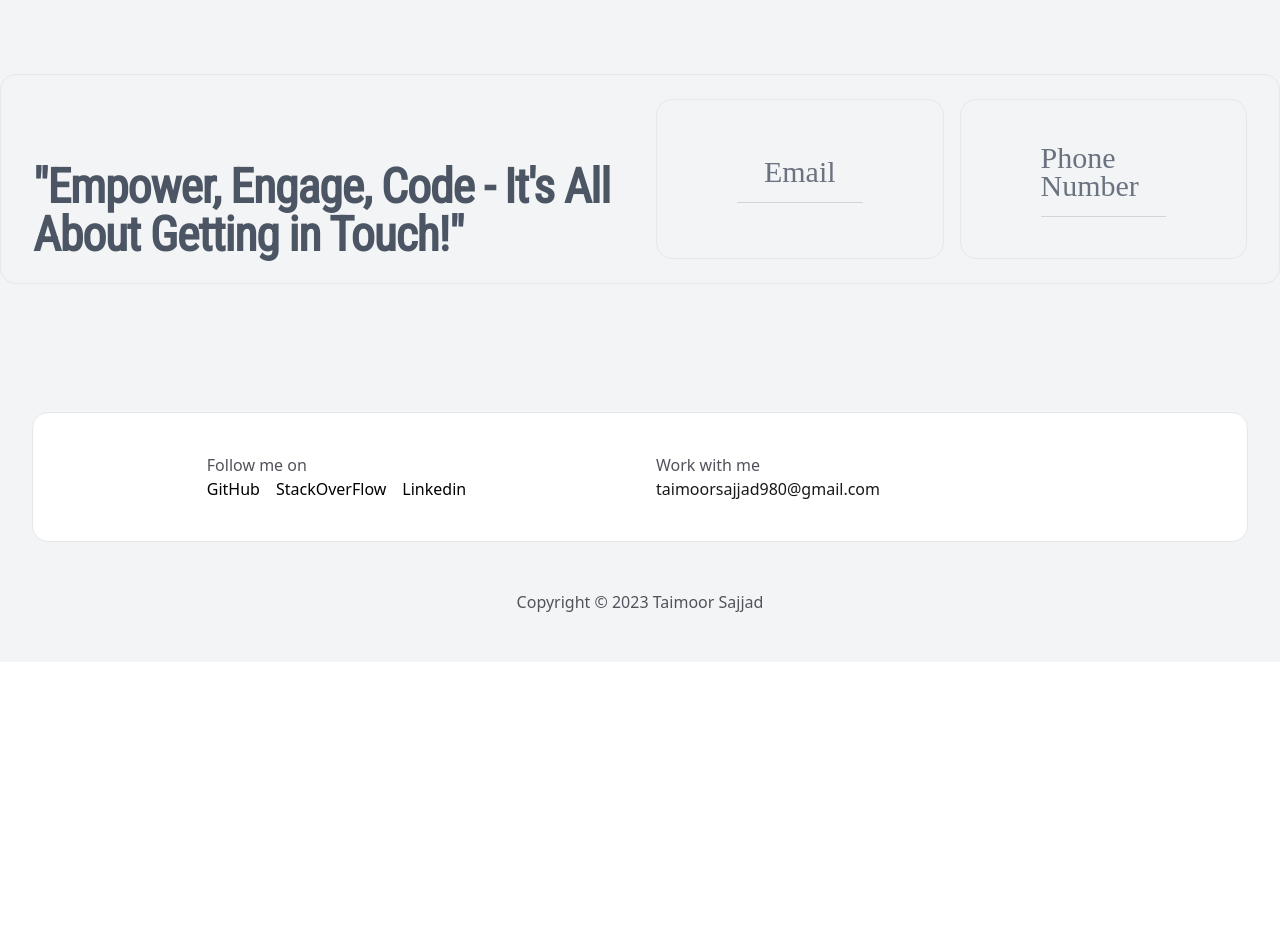
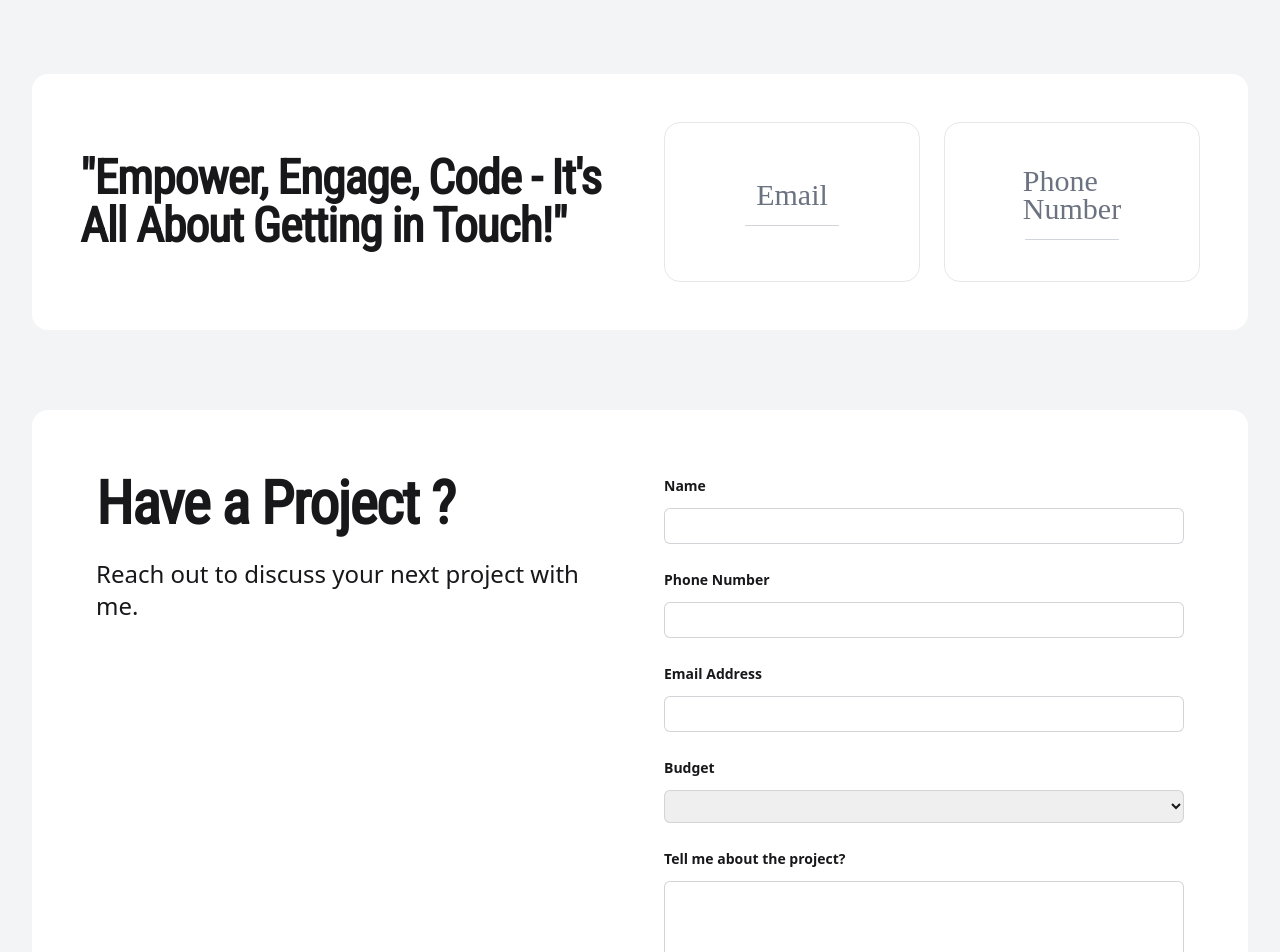
Before and after one commit to 1TaimoorSajjad/portfolio, an Angular app: page /contact in a window 1280 px wide. Shown: the part 140-1092 px from the top of the page. Before the commit the page ends 802 px from the top, so only its background shows below. Built offline with nearby package versions, Linux system fonts and the light colour scheme; a web font is replaced by a local one.

Commit message:
Added the form in the contact section

```diff
--- a/src/app/app.module.ts
+++ b/src/app/app.module.ts
@@ -8,6 +8,7 @@ import { HomeComponent } from './components/home/home.component';
 import { AboutComponent } from './components/about/about.component';
 import { ContactComponent } from './components/contact/contact.component';
 import { FooterComponent } from './components/footer/footer.component';
+import { ReactiveFormsModule } from '@angular/forms';
 
 @NgModule({
   declarations: [
@@ -20,7 +21,8 @@ import { FooterComponent } from './components/footer/footer.component';
   ],
   imports: [
     BrowserModule,
-    AppRoutingModule
+    AppRoutingModule,
+    ReactiveFormsModule
   ],
   providers: [],
   bootstrap: [AppComponent]
--- a/src/app/components/contact/contact.component.html
+++ b/src/app/components/contact/contact.component.html
@@ -1,18 +1,19 @@
-<div class=" py-20  ">
-    <div class="mx-auto max-w-7xl px-6 lg:px-8 rounded-2xl py-6 bg-gray-100 border ">
-        <div class="mx-auto max-w-2xl space-y-16 divide-y divide-gray-100 lg:mx-0 lg:max-w-none ">
-            <div class="grid grid-cols-1 gap-x-8 gap-y-10 lg:grid-cols-2">
-                <div class="flex items-end">
-                    <h2 class="text-5xl font-roboto font-bold tracking-tight text-gray-600">"Empower, Engage, Code -
+<section class="pt-20">
+    <div class="mx-auto max-w-7xl px-4 sm:px-6 lg:px-8">
+        <div class="bg-white rounded-2xl p-4 sm:p-8 md:p-12">
+            <dl class="grid lg:grid-cols-2 items-center gap-12">
+                <div class="flex flex-col">
+                    <h2 class="font-roboto text-4xl tracking-tight text-zinc-900 sm:text-5xl font-bold">
+                        "Empower, Engage, Code -
                         It's All
                         About
                         Getting in Touch!"</h2>
-
+                    <!-- <div class="mt-12"><button
+                            class="group inline-flex items-center justify-center rounded-lg py-2 sm:py-3 px-4 text-sm font-medium focus:outline-none focus-visible:outline-2 focus-visible:outline-offset-2 bg-zinc-900 text-white hover:bg-zinc-700 hover:text-zinc-100 active:bg-zinc-800 active:text-zinc-300 focus-visible:outline-zinc-900">Contact
+                            Me ~ it&#x27;s free</button></div> -->
                 </div>
-
-                <div class="bg-white">
-                    <div class="gap-y-4 sm:grid grid-cols-2 sm:gap-4 bg-gray-100 ">
-                        <!-- Email -->
+                <div class="flex flex-col">
+                    <div class="grid sm:grid-cols-2 gap-6">
                         <div class="flip-card rounded-2xl h-[160px] mb-2 sm:m-0 border p-10 ">
                             <div class="flip-card-inner ">
                                 <div class="flip-card-front rounded-2xl p-10 flex items-center justify-center flex-col">
@@ -56,11 +57,97 @@
                                 </div>
                             </div>
                         </div>
-
                     </div>
                 </div>
-
-            </div>
+            </dl>
         </div>
     </div>
-</div>
+</section>
+<section class="pt-20">
+    <div class="mx-auto max-w-7xl px-4 sm:px-6 lg:px-8">
+        <div class="bg-white rounded-2xl p-4 sm:p-8 md:p-12 lg:p-16 grid md:grid-cols-2  gap-12">
+            <div class="flex flex-col align-top">
+                <h2 class="font-roboto text-6xl tracking-tight text-zinc-900 sm:text-6xl font-bold">
+                    Have a Project ?</h2>
+                <div class="mt-6">
+                    <p class=" text-2xl text-zinc-900 ">Reach out to discuss your next project with me.</p>
+
+                </div>
+            </div>
+
+
+            <div class="flex flex-col">
+                <div class="">
+                    <form class="grid grid-cols-2 gap-6 sm:grid-cols-1" [formGroup]="contactForm">
+                        <div><label for="name" class="block text-sm font-semibold leading-6 text-zinc-900">Name</label>
+                            <div class="mt-2.5"><input type="text" name="name" id="name" formControlName="name" /></div>
+                            <div *ngIf="form['name'].errors && isSubmit">
+                                <div *ngIf="form['name'].errors['required']" class="">
+                                    <p class="mt-2 text-xs text-red-500">
+                                        Name is required
+                                    </p>
+                                </div>
+                            </div>
+                        </div>
+                        <div><label for="phoneNumber" class="block text-sm font-semibold leading-6 text-zinc-900">Phone
+                                Number</label>
+                            <div class="mt-2.5"><input type="text" name="phoneNumber" id="phoneNumber"
+                                    formControlName="phone" /></div>
+                            <div *ngIf="form['phone'].errors && isSubmit">
+                                <div *ngIf="form['phone'].errors['required']" class="">
+                                    <p class="mt-2 text-xs text-red-500">
+                                        Phone Number is required
+                                    </p>
+                                </div>
+                            </div>
+                        </div>
+                        <div><label for="email" class="block text-sm font-semibold leading-6 text-zinc-900">Email
+                                Address</label>
+                            <div class="mt-2.5"><input type="text" name="email" id="email" formControlName="email" />
+                            </div>
+                            <div *ngIf="form['email'].errors && isSubmit">
+                                <div *ngIf="form['email'].errors['required']" class="">
+                                    <p class="mt-2 text-xs text-red-500">
+                                        Email is required
+                                    </p>
+                                </div>
+                            </div>
+                        </div>
+                        <div><label for="budget"
+                                class="block text-sm font-semibold leading-6 text-zinc-900">Budget</label>
+                            <div class="mt-2.5"><select name="budget" id="budget" formControlName="budget">
+                                    <option value="$500-$2000">$500-$2000</option>
+                                    <option value="$2000-$4000">$2000-$4000</option>
+                                    <option value="$4000-$6000">$4000-$6000</option>
+                                    <option value="$6000+">$6000+</option>
+                                </select></div>
+                            <div *ngIf="form['budget'].errors && isSubmit">
+                                <div *ngIf="form['budget'].errors['required']" class="">
+                                    <p class="mt-2 text-xs text-red-500">
+                                        Budget is required
+                                    </p>
+                                </div>
+                            </div>
+                        </div>
+                        <div><label for="aboutProject" class="block text-sm font-semibold leading-6 text-zinc-900">Tell
+                                me about the
+                                project?</label>
+                            <div class="mt-2.5"><textarea class="h-32" name="aboutProject" id="aboutProject"
+                                    formControlName="projectDetails"></textarea>
+                            </div>
+                            <div *ngIf="form['projectDetails'].errors && isSubmit">
+                                <div *ngIf="form['projectDetails'].errors['required']" class="">
+                                    <p class="mt-2 text-xs text-red-500">
+                                        Project Details is required
+                                    </p>
+                                </div>
+                            </div>
+                        </div><button (click)="onSubmit()"
+                            class="group inline-flex items-center justify-center rounded-lg py-2 sm:py-3 px-4 text-sm font-medium focus:outline-none focus-visible:outline-2 focus-visible:outline-offset-2 bg-zinc-900 text-white hover:bg-zinc-700 hover:text-zinc-100 active:bg-zinc-800 active:text-zinc-300 focus-visible:outline-zinc-900 w-full">Submit</button>
+                    </form>
+                </div>
+            </div>
+
+        </div>
+    </div>
+</section>
--- a/src/app/components/contact/contact.component.ts
+++ b/src/app/components/contact/contact.component.ts
@@ -1,10 +1,37 @@
-import { Component } from '@angular/core';
+import { Component, OnInit } from '@angular/core';
+import { FormBuilder, FormGroup, Validators } from '@angular/forms';
 
 @Component({
   selector: 'app-contact',
   templateUrl: './contact.component.html',
   styleUrls: ['./contact.component.css']
 })
-export class ContactComponent {
+export class ContactComponent implements OnInit {
+  contactForm!: FormGroup
+  isSubmit = false
+  constructor(private fb: FormBuilder) {
+
+  }
+  ngOnInit(): void {
+    this.contactForm = this.fb.group({
+      name: ['', Validators.required],
+      phone: ['', Validators.required],
+      email: ['', Validators.required],
+      budget: ['', Validators.required],
+      projectDetails: ['', Validators.required]
+    })
+
+  }
+
+  get form() {
+    return this.contactForm.controls
+  }
+
+  onSubmit() {
+    this.isSubmit = true
+    const payload = this.contactForm.value
+    console.log("Contact Form =>", payload);
+
+  }
 
 }
```
